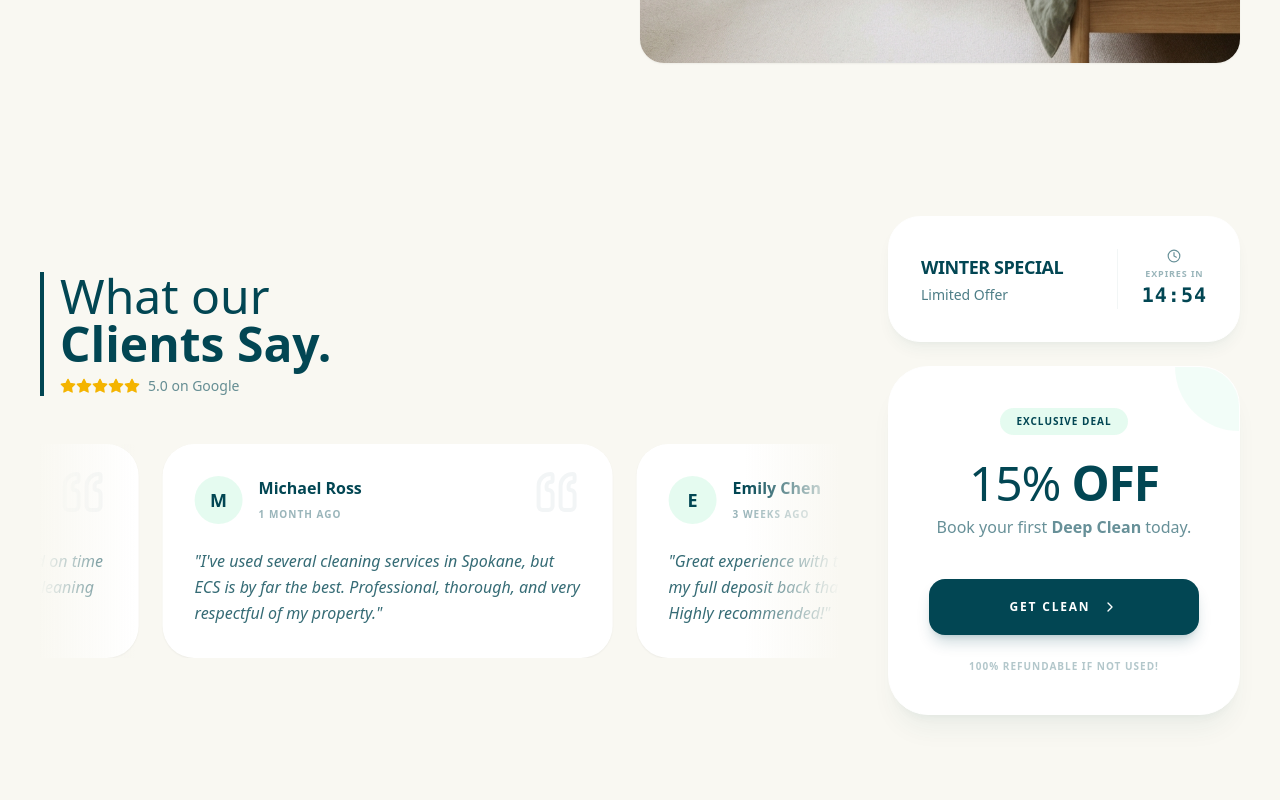
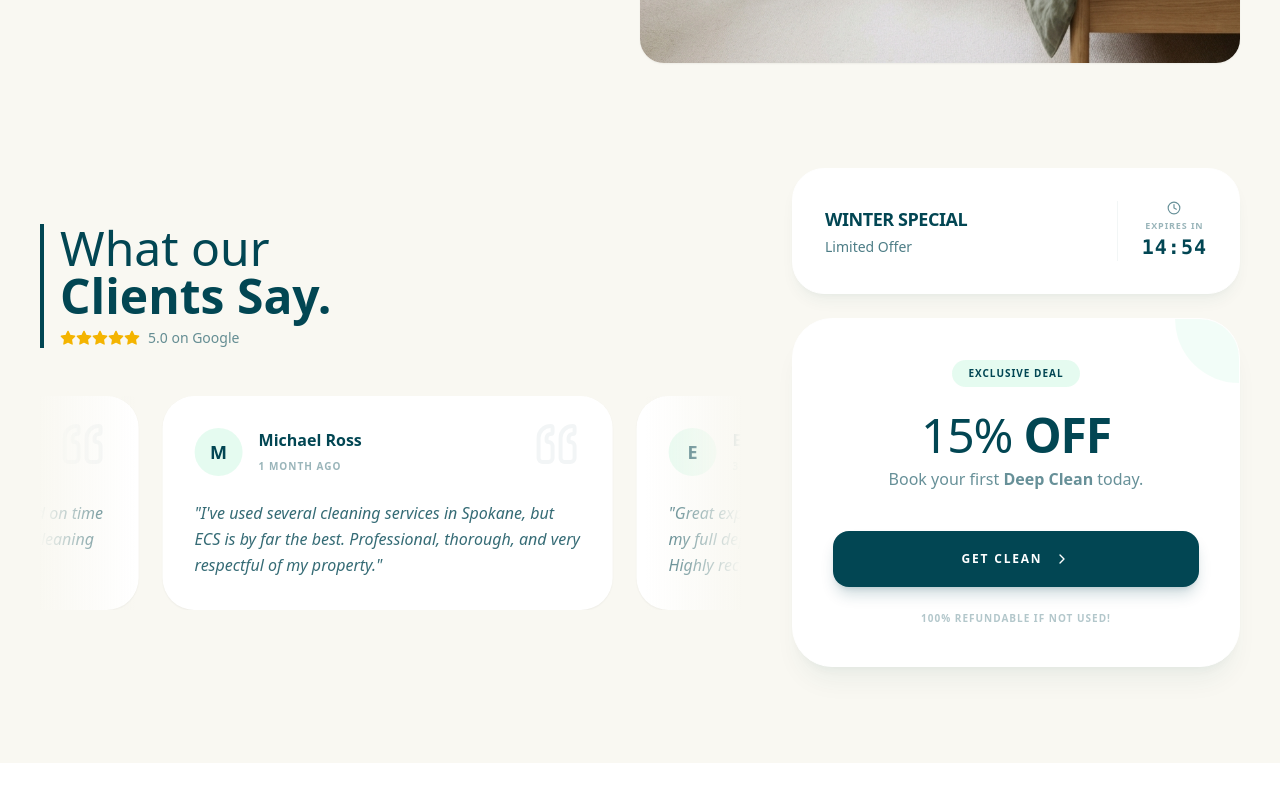
Before and after one commit to renatoquerales28-byte/extreme-cleaning-next, a Next.js app: page / in a window 1280 px wide. Shown: the part 680-1480 px from the top of the page. Built offline with nearby package versions, Linux system fonts and the light colour scheme.

Commit message:
style: adjust social proof layout to 60/40 grid and reduce top spacing for cohesion

```diff
--- a/src/components/home/SocialProofSection.tsx
+++ b/src/components/home/SocialProofSection.tsx
@@ -34,14 +34,14 @@ function CountdownTimer() {
 export default function SocialProofSection() {
     return (
         // SECTION CONTAINER: Full Height (Frame), Background #F9F8F2
-        // SECTION CONTAINER: Standard spacing, Background #F9F8F2
-        <section className="w-full bg-[#F9F8F2] relative flex items-center overflow-hidden py-16 lg:py-24">
+        // SECTION CONTAINER: Adjusted spacing (reduced top padding), Background #F9F8F2
+        <section className="w-full bg-[#F9F8F2] relative flex items-center overflow-hidden pt-8 pb-16 lg:pt-12 lg:pb-24">
 
             {/* CONTAINER: Max width of 1700px to match Hero */}
-            <div className="w-full max-w-[1700px] mx-auto px-6 lg:px-10 flex flex-col lg:flex-row gap-8 lg:gap-12 items-center justify-center">
+            <div className="w-full max-w-[1700px] mx-auto px-6 lg:px-10 grid grid-cols-1 lg:grid-cols-5 gap-8 lg:gap-12 items-center justify-center">
 
-                {/* LEFT COLUMN: REVIEWS (66.66% -> approx 8/12 cols) */}
-                <div className="w-full lg:w-8/12 flex flex-col justify-center relative">
+                {/* LEFT COLUMN: REVIEWS (60% -> 3/5 cols) */}
+                <div className="w-full lg:col-span-3 flex flex-col justify-center relative">
 
                     {/* Header for Reviews */}
                     <div className="mb-8 md:mb-12 pl-4 border-l-4 border-[#024653]">
@@ -98,8 +98,8 @@ export default function SocialProofSection() {
                     </div>
                 </div>
 
-                {/* RIGHT COLUMN: PROMO (33.33% -> approx 4/12 cols) */}
-                <div className="w-full lg:w-4/12 flex flex-col justify-center items-center lg:items-end relative">
+                {/* RIGHT COLUMN: PROMO (40% -> 2/5 cols) */}
+                <div className="w-full lg:col-span-2 flex flex-col justify-center items-center lg:items-end relative">
 
                     <div className="w-full max-w-md space-y-6 relative z-10">
 
```
